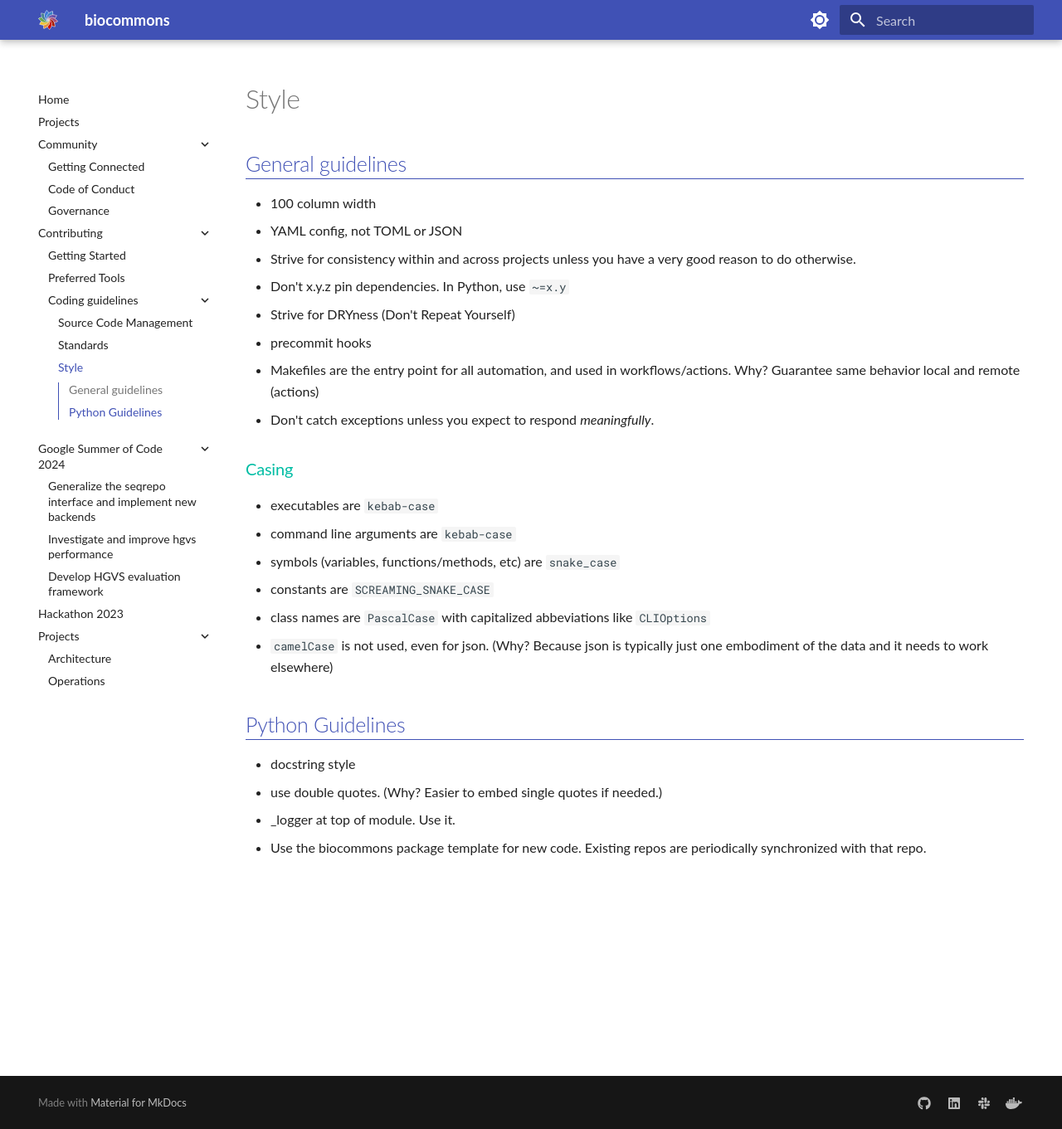
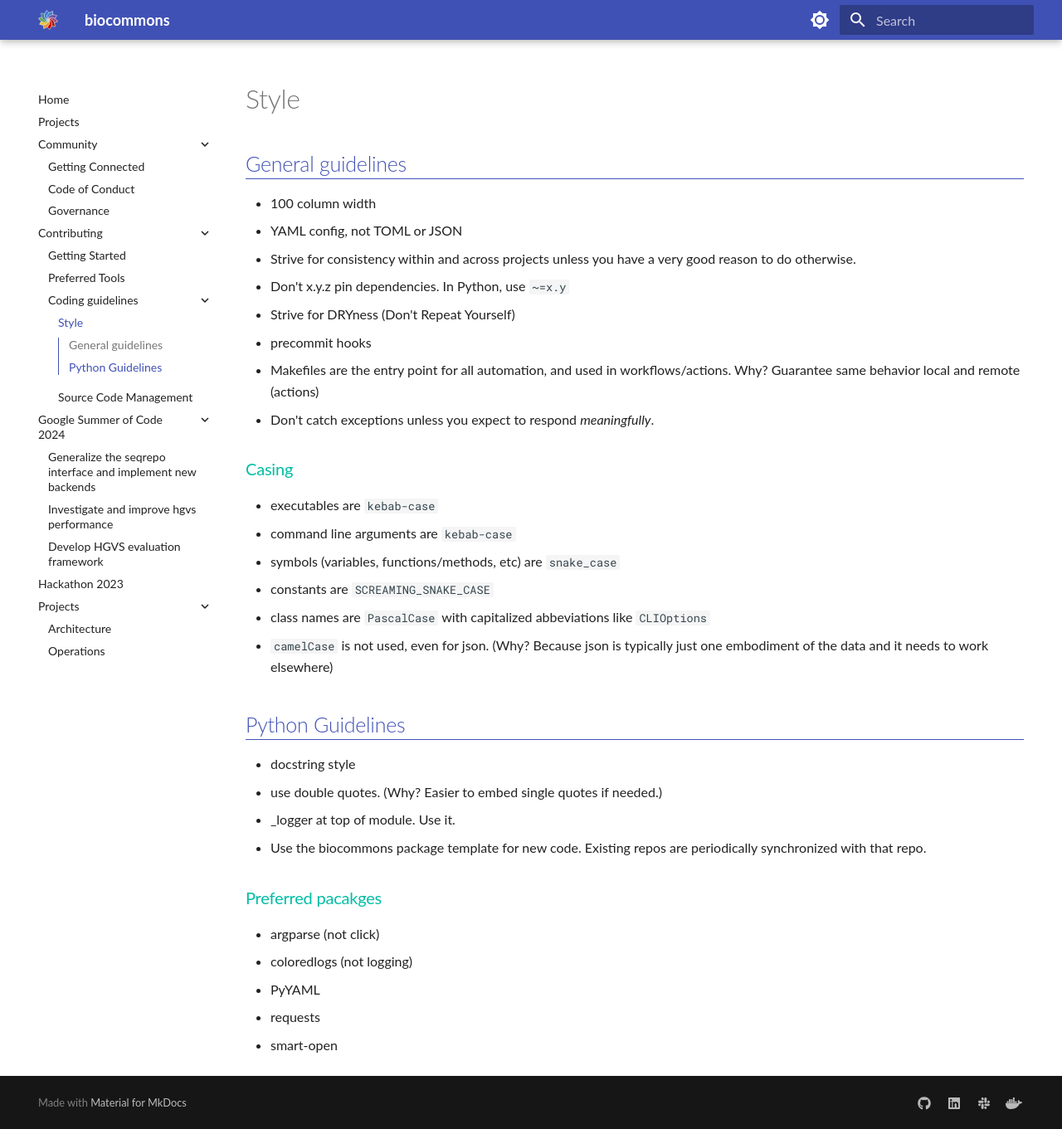
Before and after one commit to biocommons/biocommons.github.io, an MkDocs documentation site: the page built from docs/contributing/coding-guidelines/conventions.md, in a window 1280 px wide and 1361 px high. Shown: the whole window at 83% size. Built offline with MkDocs 1.6.1 and Material for MkDocs 9.7.7, drawn with Linux system fonts in a browser that asks for light colours.

Commit message:
minor relocations and consolidation

```diff
--- a/docs/contributing/coding-guidelines/style.md
+++ b/docs/contributing/coding-guidelines/conventions.md
@@ -31,3 +31,11 @@
 - _logger at top of module. Use it.
 - Use the biocommons package template for new code.  Existing repos are periodically synchronized
   with that repo.
+
+### Preferred pacakges
+
+- argparse (not click)
+- coloredlogs (not logging)
+- PyYAML
+- requests
+- smart-open
```
Also changed, not shown: docs/contributing/coding-guidelines/standards.md (deleted, +0 -9 lines).
